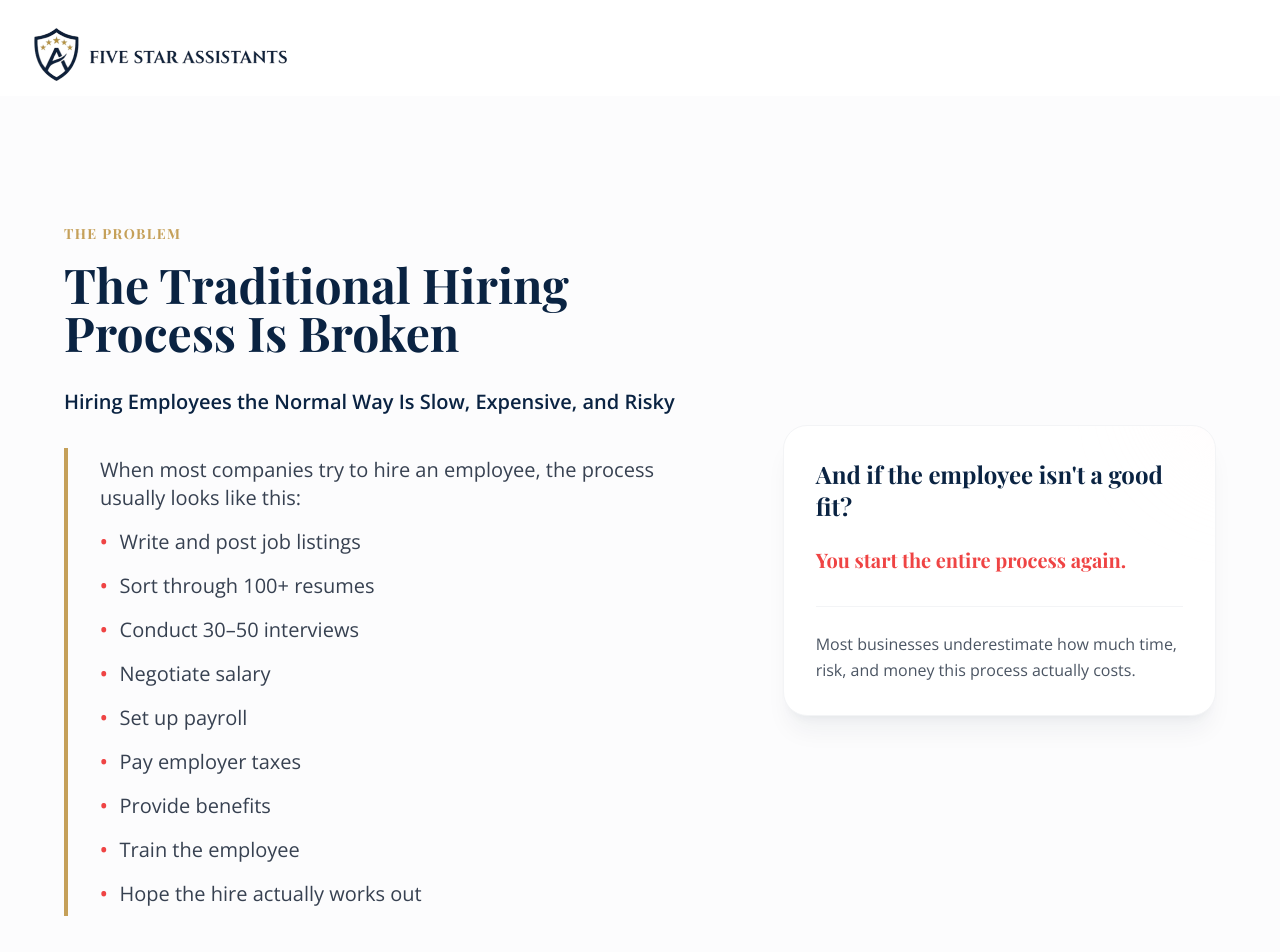
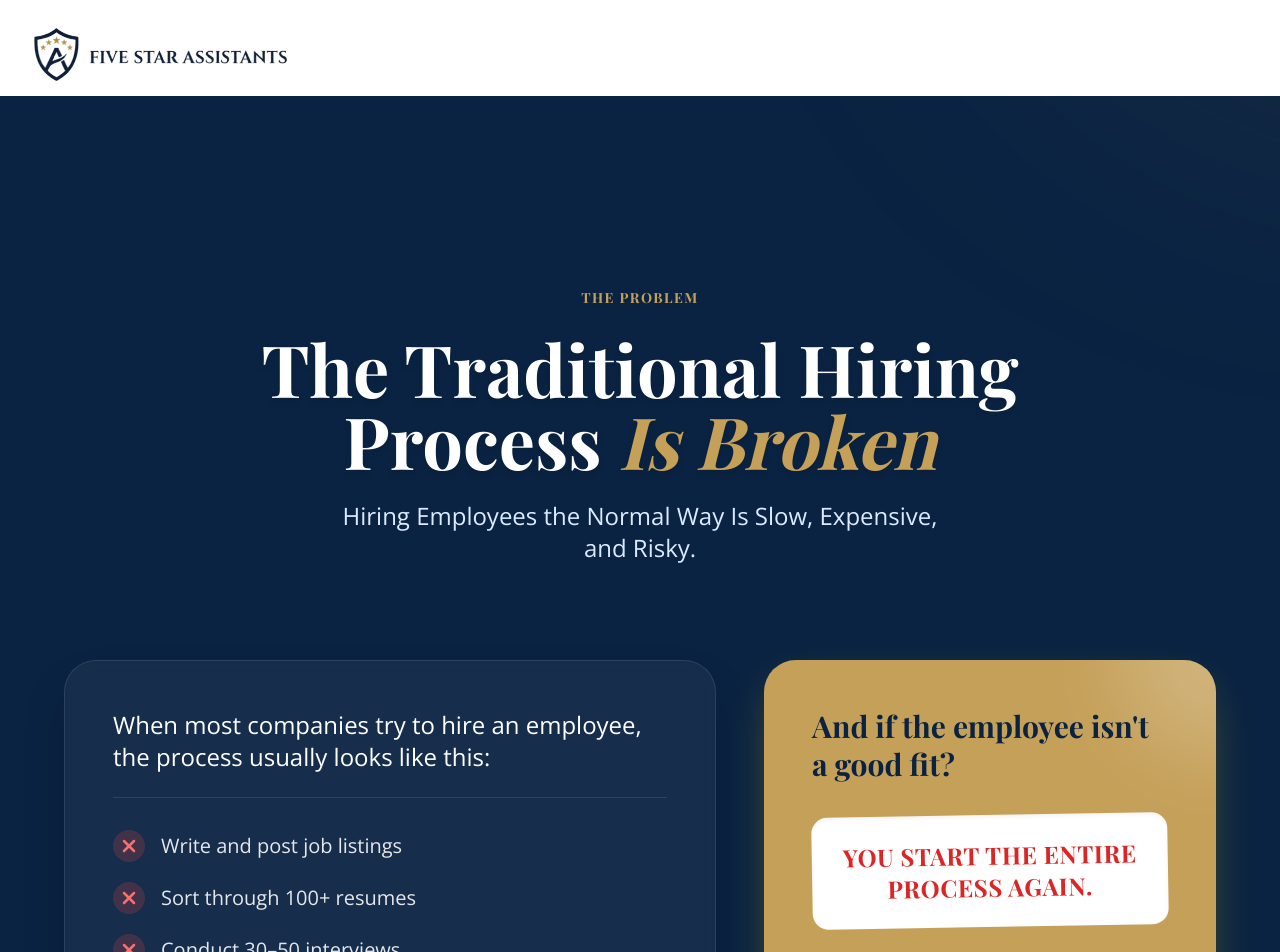
Before and after one commit to christianh0019/five-star-assistants-vsl, a React (Vite) app: page /pricing in a window 1280 px wide. Shown: the top 952 px of the page. Built offline with nearby package versions, Linux system fonts and the light colour scheme.

Commit message:
transform pricing page opening section into a high-impact hero layout

```diff
--- a/pages/Pricing.tsx
+++ b/pages/Pricing.tsx
@@ -25,24 +25,32 @@
 
             <main className="flex-grow pt-24">
 
-                {/* SECTION 1: The Traditional Hiring Process Is Broken */}
-                <section className="py-20 md:py-32 bg-gray-50/50 px-4 border-b border-gray-100">
-                    <div className="max-w-6xl mx-auto">
-                        <div className="grid lg:grid-cols-12 gap-12 lg:gap-20 items-center">
-                            <div className="lg:col-span-7">
-                                <h2 className="font-heading text-sm font-bold text-gold tracking-widest uppercase mb-4">
+                {/* HERO SECTION: The Traditional Hiring Process Is Broken */}
+                <section className="relative pt-32 pb-24 md:pt-48 md:pb-32 bg-navy px-4 overflow-hidden border-b-4 border-gold">
+                    {/* Background visual effects */}
+                    <div className="absolute top-0 right-0 w-[800px] h-[800px] bg-gold/10 rounded-full blur-[150px] -translate-y-1/2 translate-x-1/3 z-0 pointer-events-none"></div>
+                    <div className="absolute bottom-0 left-0 w-[600px] h-[600px] bg-blue-500/10 rounded-full blur-[150px] translate-y-1/2 -translate-x-1/3 z-0 pointer-events-none"></div>
+
+                    <div className="max-w-6xl mx-auto relative z-10">
+                        <div className="text-center max-w-4xl mx-auto mb-16 md:mb-24">
+                            <h3 className="font-heading text-sm font-bold text-gold tracking-widest uppercase mb-6 drop-shadow-sm">
                                 THE PROBLEM
-                                </h2>
-                                <h3 className="font-heading text-3xl md:text-5xl font-bold text-navy mb-8 leading-tight">
-                                    The Traditional Hiring Process Is Broken
                             </h3>
-                                <p className="font-bold text-xl text-navy mb-8">
-                                    Hiring Employees the Normal Way Is Slow, Expensive, and Risky
+                            <h1 className="font-heading text-4xl md:text-5xl lg:text-7xl font-bold text-white mb-6 leading-tight drop-shadow-md">
+                                The Traditional Hiring Process <br className="hidden md:block" /><span className="text-gold italic">Is Broken</span>
+                            </h1>
+                            <p className="font-body text-xl md:text-2xl text-blue-100 font-medium max-w-2xl mx-auto px-4">
+                                Hiring Employees the Normal Way Is Slow, Expensive, and Risky.
                             </p>
-                                <div className="border-l-4 border-gold pl-6 md:pl-8 py-2">
-                                    <div className="font-body text-gray-700 text-lg md:text-xl leading-relaxed space-y-4">
-                                        <p>When most companies try to hire an employee, the process usually looks like this:</p>
-                                        <ul className="space-y-4 mt-6">
+                        </div>
+
+                        <div className="grid lg:grid-cols-12 gap-8 lg:gap-12 items-start">
+                            {/* Left Side: The List */}
+                            <div className="lg:col-span-7 bg-white/5 backdrop-blur-md rounded-[2rem] p-8 md:p-12 border border-white/10 shadow-2xl">
+                                <h3 className="font-body text-xl md:text-2xl text-white mb-8 border-b border-white/10 pb-6 font-medium leading-relaxed">
+                                    When most companies try to hire an employee, the process usually looks like this:
+                                </h3>
+                                <ul className="space-y-5">
                                     {[
                                         "Write and post job listings",
                                         "Sort through 100+ resumes",
@@ -54,31 +62,30 @@
                                         "Train the employee",
                                         "Hope the hire actually works out"
                                     ].map((item, i) => (
-                                                <li key={i} className="flex items-center gap-3">
-                                                    <span className="text-red-500 font-bold">•</span>
-                                                    <span className="font-medium">{item}</span>
+                                        <li key={i} className="flex items-center gap-4 text-gray-200 font-medium text-lg md:text-xl">
+                                            <div className="w-8 h-8 rounded-full bg-red-500/20 flex items-center justify-center flex-shrink-0">
+                                                <X className="text-red-400 w-5 h-5" strokeWidth={3} />
+                                            </div>
+                                            <span>{item}</span>
                                         </li>
                                     ))}
                                 </ul>
                             </div>
-                                </div>
-                            </div>
 
-                            <div className="lg:col-span-5 w-full">
-                                <div className="bg-white rounded-3xl p-8 shadow-xl shadow-navy/5 border border-gray-100 relative overflow-hidden">
-                                    <div className="absolute top-0 right-0 w-32 h-32 bg-red-50 rounded-full blur-3xl -translate-y-1/2 translate-x-1/2"></div>
-                                    <h3 className="font-heading font-bold text-navy text-2xl mb-6 relative z-10">
+                            {/* Right Side: The Consequence */}
+                            <div className="lg:col-span-5 bg-gold rounded-[2rem] p-8 md:p-12 shadow-[0_20px_50px_-12px_rgba(255,215,0,0.3)] transform lg:translate-y-12 relative overflow-hidden">
+                                <div className="absolute -top-24 -right-24 w-48 h-48 bg-white/20 rounded-full blur-2xl pointer-events-none"></div>
+                                <h3 className="font-heading text-3xl font-bold text-navy mb-8 leading-tight relative z-10">
                                     And if the employee isn't a good fit?
                                 </h3>
-                                    <p className="font-heading font-bold text-red-500 text-xl mb-8 relative z-10">
+                                <div className="bg-white rounded-2xl p-6 mb-8 shadow-inner relative z-10 transform -rotate-1 hover:rotate-0 transition-transform duration-300">
+                                    <p className="font-heading font-black text-red-600 text-2xl text-center uppercase tracking-wide">
                                         You start the entire process again.
                                     </p>
-                                    <div className="mt-8 relative z-10 pt-6 border-t border-gray-100">
-                                        <p className="text-gray-600 font-medium leading-relaxed">
+                                </div>
+                                <p className="font-body text-navy/90 text-xl font-bold leading-relaxed relative z-10">
                                     Most businesses underestimate how much time, risk, and money this process actually costs.
                                 </p>
-                                    </div>
-                                </div>
                             </div>
                         </div>
                     </div>
```
Lines whose indentation alone changed are shown as unchanged.
